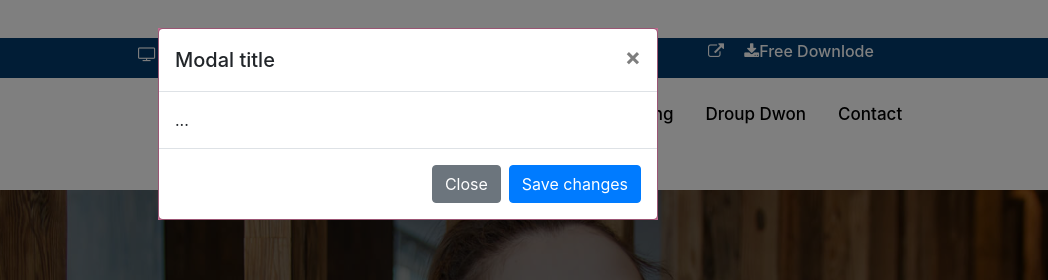
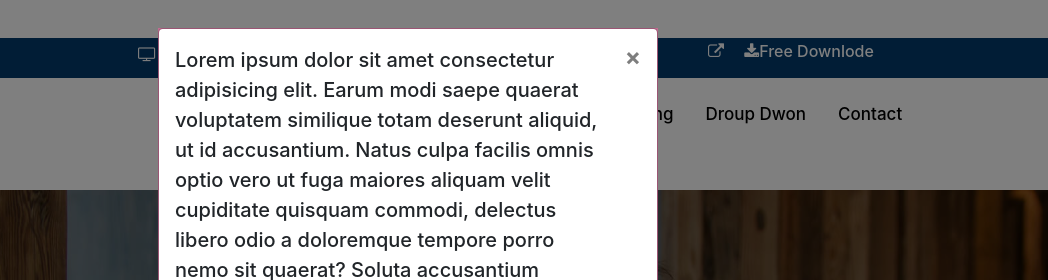
Before and after one commit to varshalodhi1234/my-new-project, a plain HTML site: page bootstrap wesite/index.html in a window 1280 px wide. Both pictures are taken after a click on the button "modal". Shown: the top 280 px of the page, 232-1280 px from the left. Drawn offline with Linux system fonts and the light colour scheme; files whose address does not match are found by name.

```diff
--- a/bootstrap wesite/index.html
+++ b/bootstrap wesite/index.html
@@ -20,7 +20,7 @@
   <div class="modal-dialog">
     <div class="modal-content">
       <div class="modal-header">
-        <h5 class="modal-title" id="exampleModalLabel">Modal title</h5>
+        <h5 class="modal-title" id="exampleModalLabel">Lorem ipsum dolor sit amet consectetur adipisicing elit. Earum modi saepe quaerat voluptatem similique totam deserunt aliquid, ut id accusantium. Natus culpa facilis omnis optio vero ut fuga maiores aliquam velit cupiditate quisquam commodi, delectus libero odio a doloremque tempore porro nemo sit quaerat? Soluta accusantium laudantium repellendus? Error labore facere dolor expedita! Autem aut cumque soluta, corrupti accusamus culpa id animi odio quaerat quis eius, fugiat maiores consequatur distinctio dolorum dolorem quisquam. Quia eum asperiores tempore? Odio incidunt nam consectetur, repellendus saepe id a? Reprehenderit enim ad fuga qui, perferendis nostrum, nesciunt in eligendi aliquid unde amet doloremque mollitia?</h5>
         <button type="button" class="close" data-dismiss="modal" aria-label="Close">
           <span aria-hidden="true">&times;</span>
         </button>
```
